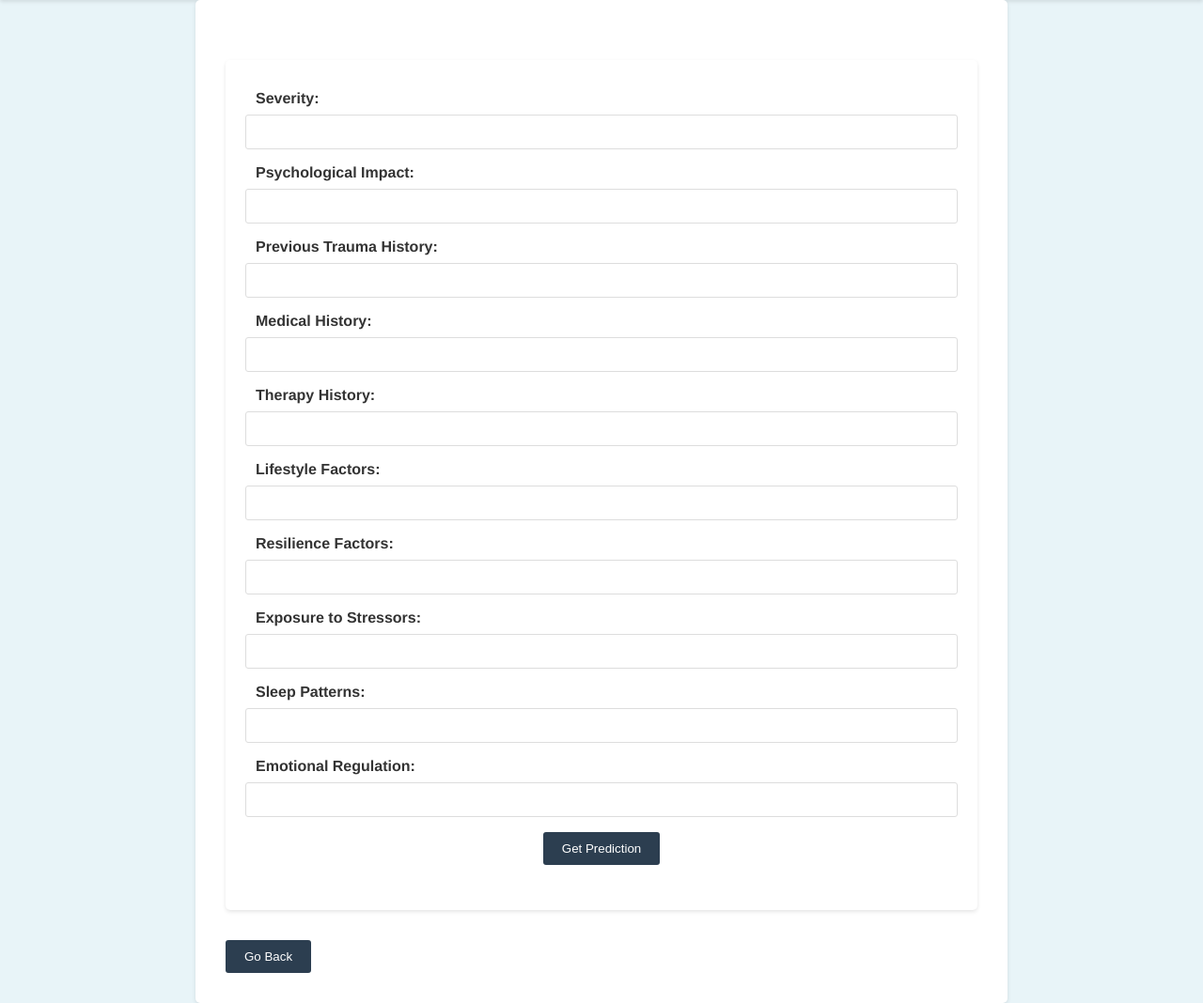
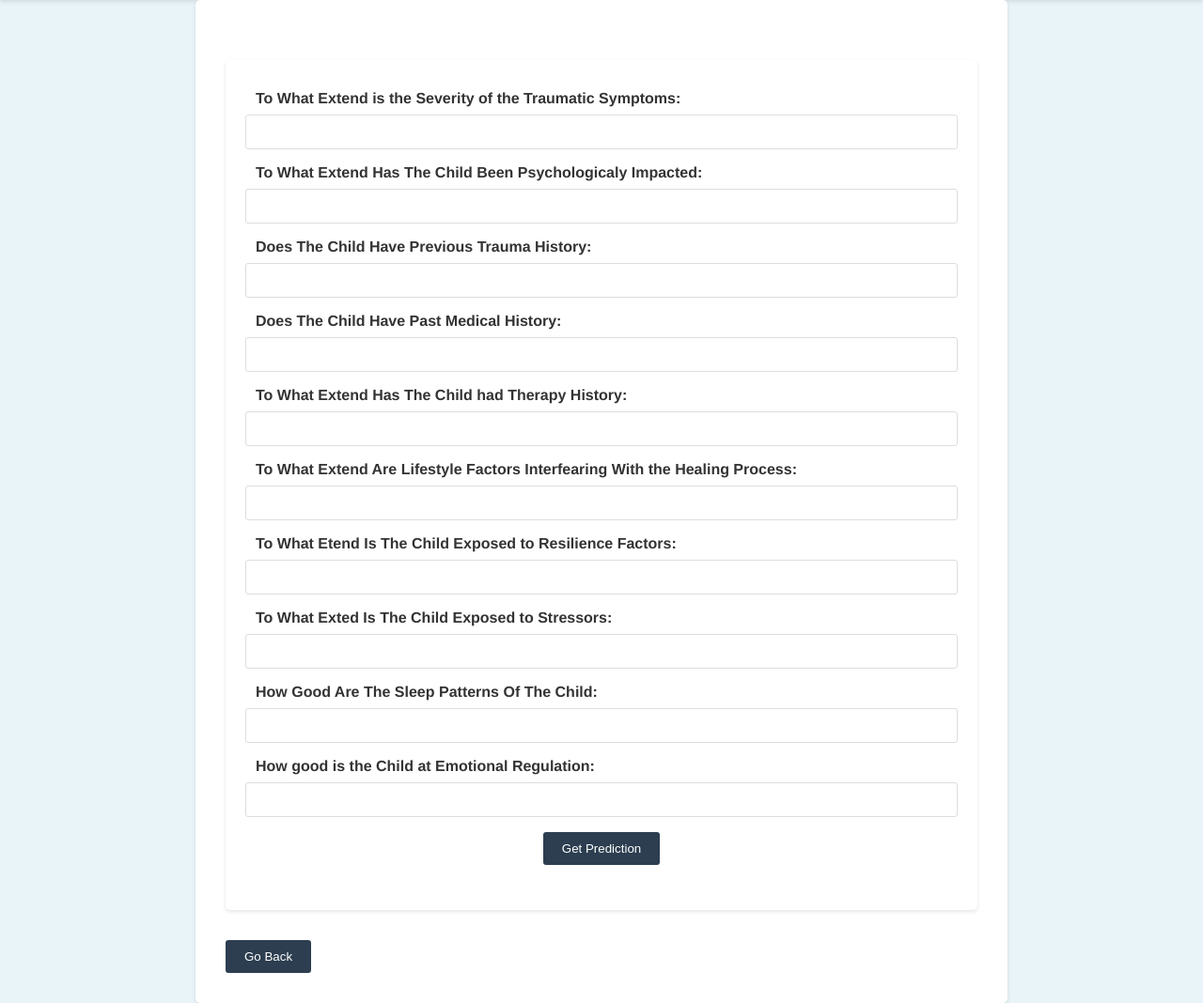
Before and after one commit to StanleyKioko/Trauma-Detetion, a Flask app: page /predict in a window 1280 px wide. Shown: the part 85-1153 px from the top of the page at 94% size. Run offline with Flask 3, Linux system fonts and the light colour scheme; the visitor is signed in with stand-in values (Sample User, id 1); parts of the project's set-up code (start-up, migrations or seed data) failed here and were passed over.

Commit message:
Better form Questions for the Prediction Page

```diff
--- a/templates/predict.html
+++ b/templates/predict.html
@@ -3,7 +3,7 @@
 <head>
     <meta charset="UTF-8">
     <meta name="viewport" content="width=device-width, initial-scale=1.0">
-    <title>Child Trauma Prediction API</title>
+    <title>Trauma Stage Prediction System</title>
     <link rel="stylesheet" href="{{ url_for('static', filename='styles.css') }}">
 </head>
 <body>
@@ -12,25 +12,25 @@
     </header>
     <main>
         <form action="/predict" method="post">
-            <label for="severity">Severity:</label>
+            <label for="severity">To What Extend is the Severity of the Traumatic Symptoms:</label>
             <input type="number" id="severity" name="severity" min="0" max="10" required>
-            <label for="psychological_impact">Psychological Impact:</label>
+            <label for="psychological_impact">To What Extend Has The Child Been Psychologicaly Impacted:</label>
             <input type="number" id="psychological_impact" name="psychological_impact" min="0" max="10" required>
-            <label for="previous_trauma_history">Previous Trauma History:</label>
-            <input type="number" id="previous_trauma_history" name="previous_trauma_history" min="0" max="10" required>
-            <label for="medical_history">Medical History:</label>
-            <input type="number" id="medical_history" name="medical_history" min="0" max="10" required>
-            <label for="therapy_history">Therapy History:</label>
+            <label for="previous_trauma_history">Does The Child Have Previous Trauma History:</label>
+            <input type="number" id="previous_trauma_history" name="previous_trauma_history" min="0" max="1" required>
+            <label for="medical_history">Does The Child Have Past Medical History:</label>
+            <input type="number" id="medical_history" name="medical_history" min="0" max="1" required>
+            <label for="therapy_history">To What Extend Has The Child had Therapy History:</label>
             <input type="number" id="therapy_history" name="therapy_history" min="0" max="10" required>
-            <label for="lifestyle_factors">Lifestyle Factors:</label>
+            <label for="lifestyle_factors">To What Extend Are Lifestyle Factors Interfearing With the Healing Process:</label>
             <input type="number" id="lifestyle_factors" name="lifestyle_factors" min="0" max="10" required>
-            <label for="resilience_factors">Resilience Factors:</label>
+            <label for="resilience_factors">To What Etend Is The Child Exposed to Resilience Factors:</label>
             <input type="number" id="resilience_factors" name="resilience_factors" min="0" max="10" required>
-            <label for="exposure_to_stressors">Exposure to Stressors:</label>
+            <label for="exposure_to_stressors">To What Exted Is The Child Exposed to Stressors:</label>
             <input type="number" id="exposure_to_stressors" name="exposure_to_stressors" min="0" max="10" required>
-            <label for="sleep_patterns">Sleep Patterns:</label>
+            <label for="sleep_patterns">How Good Are The Sleep Patterns Of The Child:</label>
             <input type="number" id="sleep_patterns" name="sleep_patterns" min="0" max="10" required>
-            <label for="emotional_regulation">Emotional Regulation:</label>
+            <label for="emotional_regulation">How good is the Child at Emotional Regulation:</label>
             <input type="number" id="emotional_regulation" name="emotional_regulation" min="0" max="10" required>
 
             <input type="submit" value="Get Prediction">
--- a/templates/results.html
+++ b/templates/results.html
@@ -22,7 +22,7 @@
         <button id="goBackButton">Go Back to Home</button>
     </main>
     <footer>
-        <p>&copy; 2024 Child Trauma Prediction</p>
+        <p>&copy; 2024 Stanley Mwange</p>
     </footer>
     <script>
         document.getElementById('goBackButton').addEventListener('click', () => {
```
Also changed, not shown: templates/home.html (+4 -4 lines).
